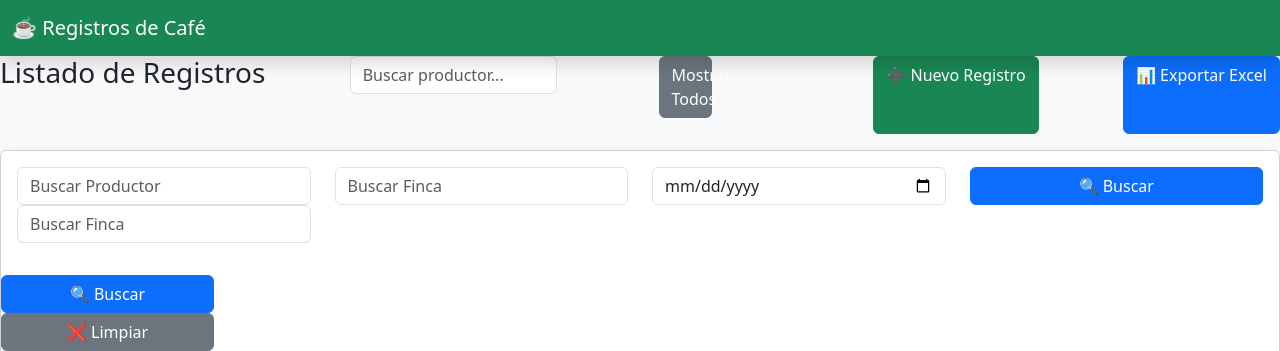
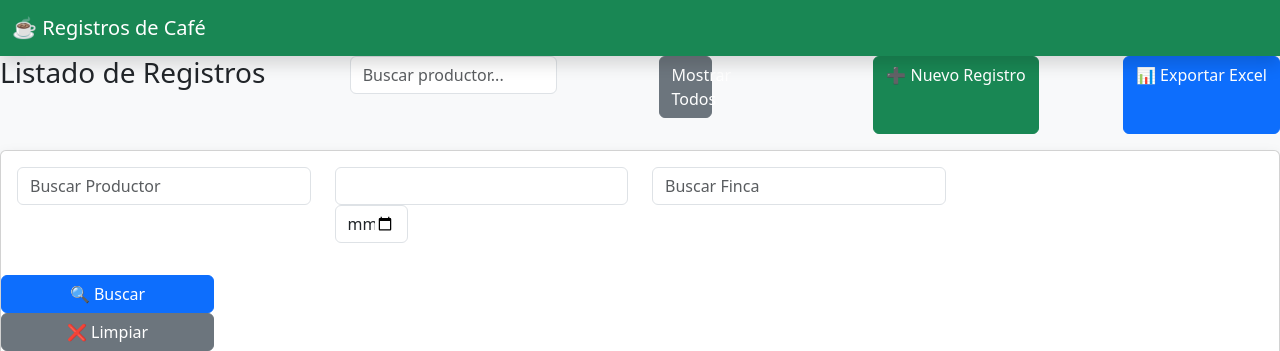
Before and after one commit to asiste-png/sistema-cafe, a Flask app: page /registros in a window 1280 px wide. Shown: the top 351 px of the page. Run offline with Flask 3, Linux system fonts and the light colour scheme; data that the repository does not hold is empty.

Commit message:
Actualizacion visual dashboard

```diff
--- a/templates/registros.html
+++ b/templates/registros.html
@@ -92,7 +92,6 @@
             type="text"
             name="finca"
             class="form-control"
-            placeholder="Buscar Finca">
     </div>
 
     <div class="col-md-3">
@@ -102,9 +101,6 @@
             class="form-control">
     </div>
 
-    <div class="col-md-3">
-        <button type="submit" class="btn btn-primary w-100">
-            🔍 Buscar
         </button>
     </div>
 
```
